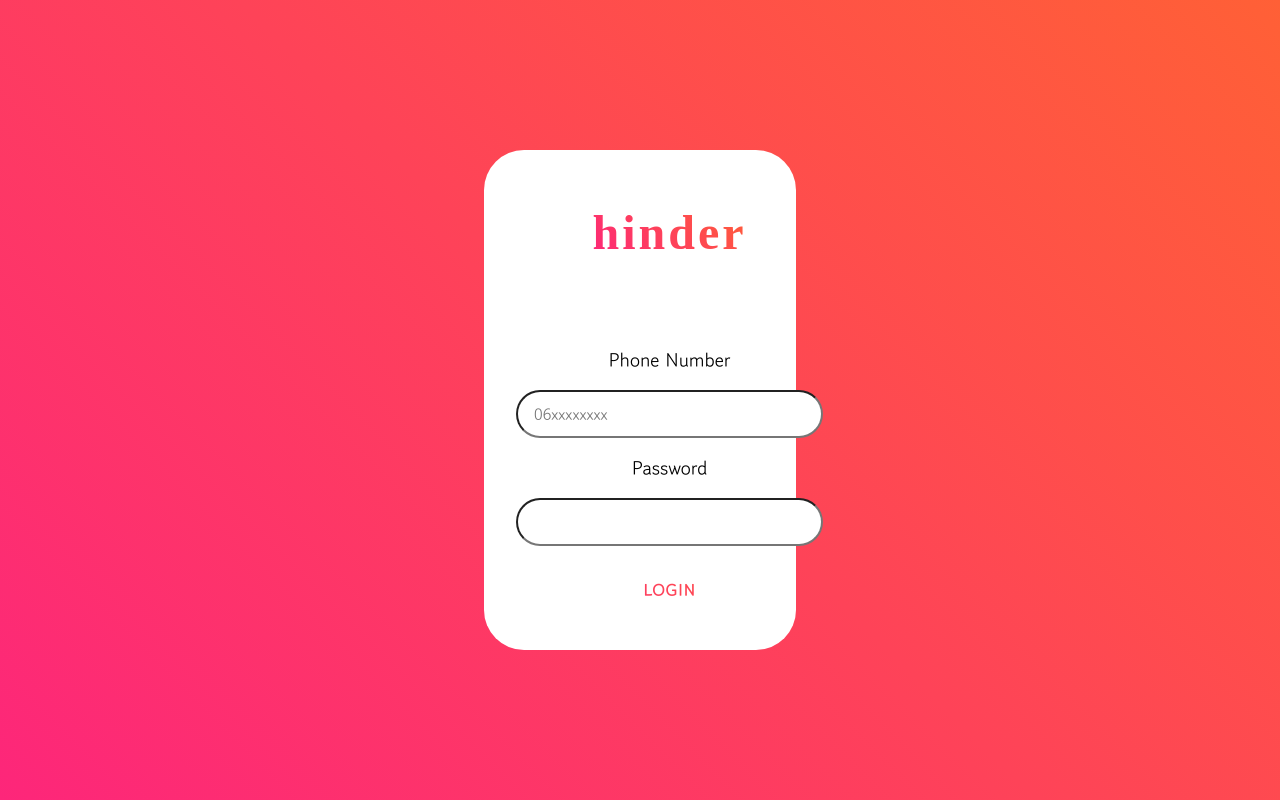
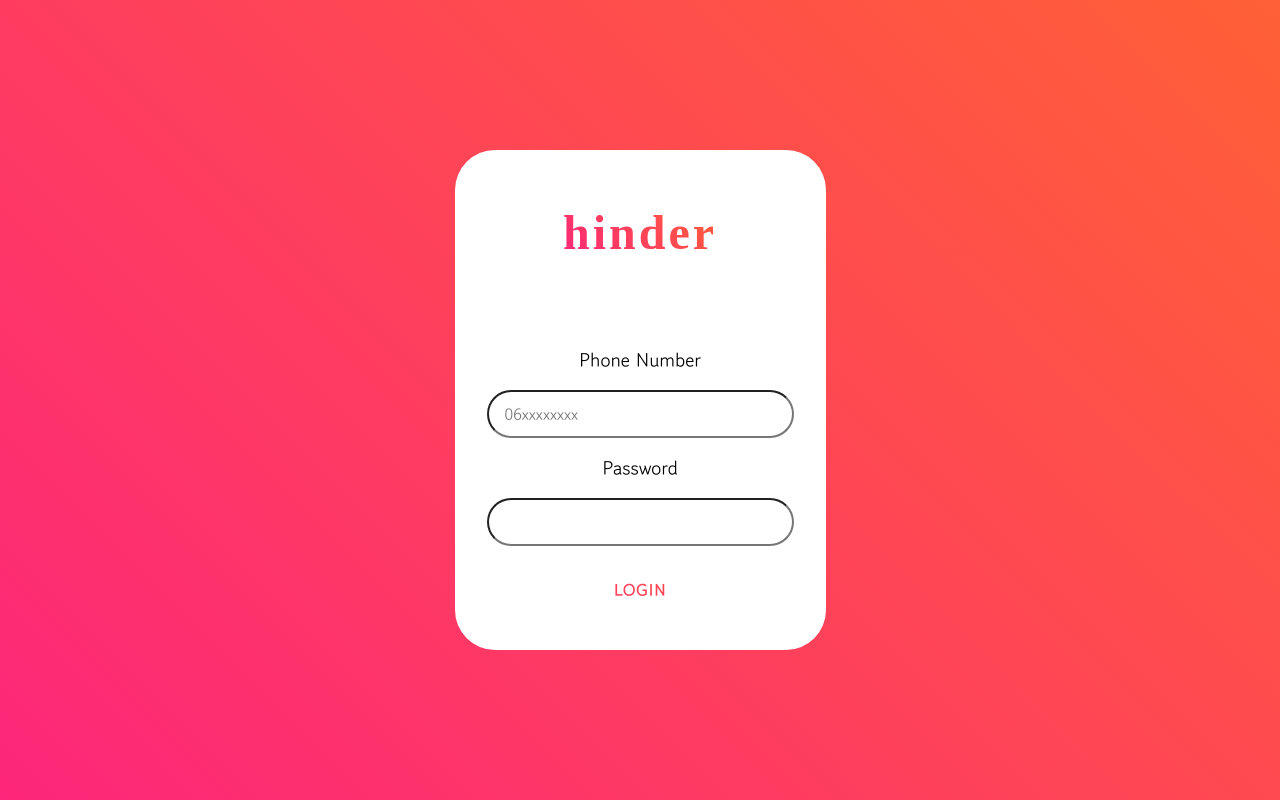
Before and after one commit to geri1997/hoxton-hinder-frontend, a React (Vite) app: page /login in a window 1280 px wide. Built offline with nearby package versions, Linux system fonts and the light colour scheme; a web font is replaced by a local one.

Commit message:
Revert changes

```diff
--- a/src/assets/start.css
+++ b/src/assets/start.css
@@ -1,7 +1,7 @@
 @import url("https://fonts.googleapis.com/css2?family=Fuzzy+Bubbles&family=Short+Stack&display=swap");
 main.not-logged-in {
   display: grid;
-width: 312px;
+min-width: 312px;
   border-radius: 40px;
   background: rgb(255, 255, 255);
   place-items: center;
```
